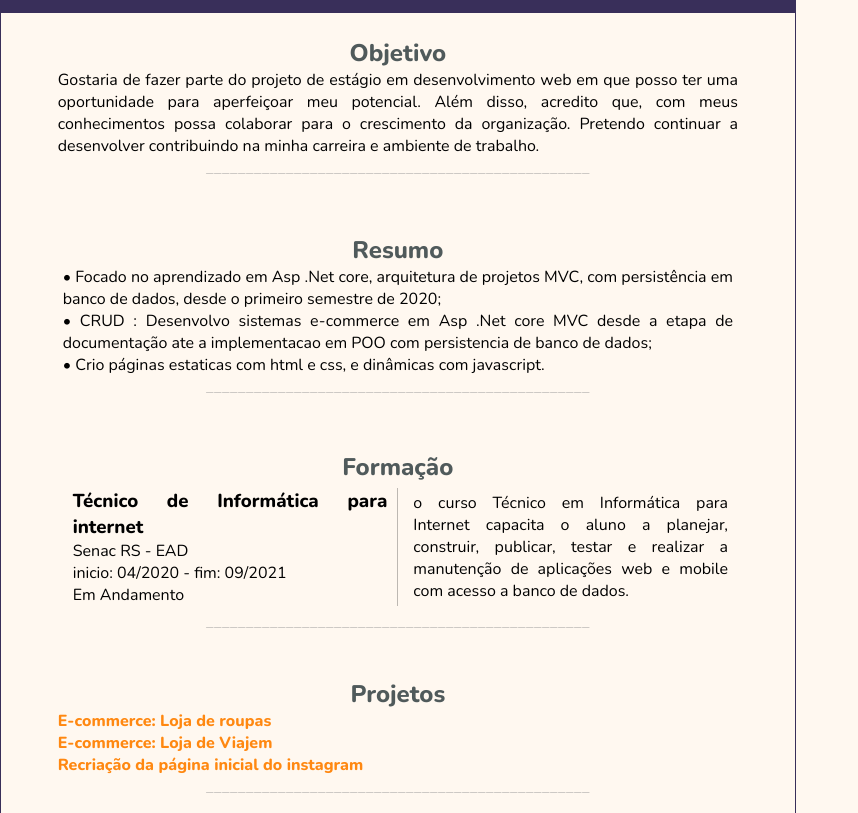
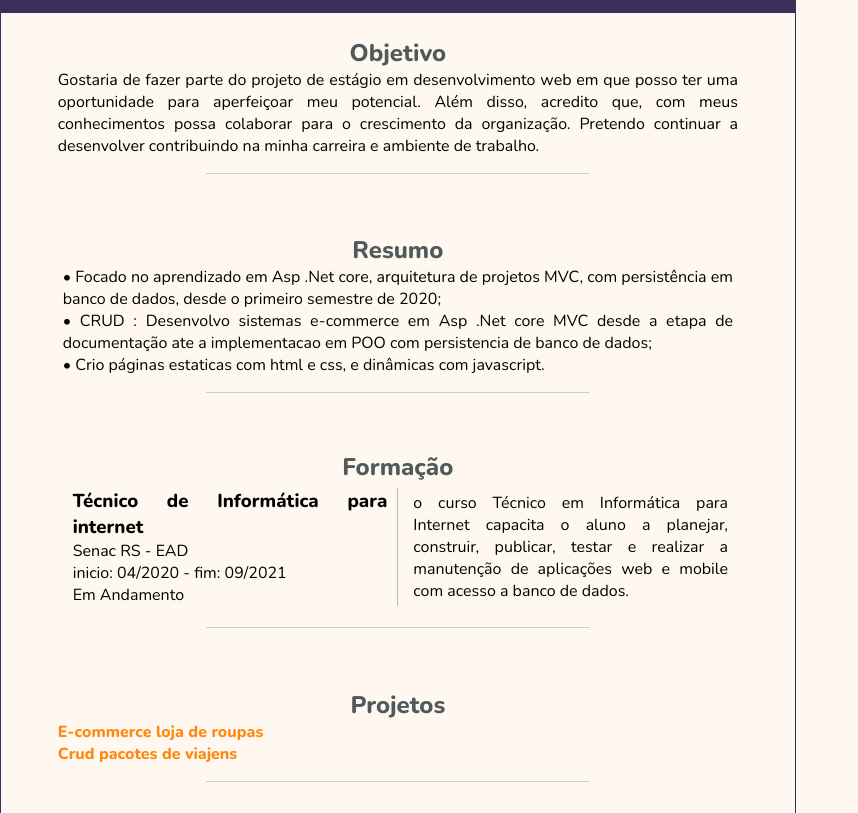
Before and after one commit to fabriciocintras/Curriculo, a plain HTML site: page index.html in a window 1280 px wide. Shown: the part 139-952 px from the top of the page, without its empty margins (0-858 px from the left). Drawn offline with nearby package versions, Linux system fonts and the light colour scheme; files whose address does not match are found by name.

Commit message:
Update index.html

```diff
--- a/index.html
+++ b/index.html
@@ -77,17 +77,14 @@
         <section class="projetos"><h2>Projetos</h2>
             <div class="caixa-texto">
 
-                    <a href="https://github.com/fabriciocintras/Loja-de-roupas">
-                        <strong>E-commerce: Loja de roupas</strong>
+                    <a href="https://github.com/fabriciocintras/Loja-de-roupas/tree/master">
+                        <strong>E-commerce loja de roupas</strong>
                     </a>
 
-                    <a href="https://github.com/fabriciocintras/CRUD-loja-de-viagens">
-                       <strong> E-commerce: Loja de Viajem</strong>
+                    <a href="https://github.com/fabriciocintras/BackEnd-PacotesTuristicos/tree/main">
+                       <strong>Crud pacotes de viajens</strong>
                     </a>
 
-                    <a href="https://github.com/fabriciocintras/Recriando-a-pagina-inicial-do-instragram" >
-                        <strong>Recriação da página inicial do instagram </strong>
-                    </a>
 
 
             </div>
```
